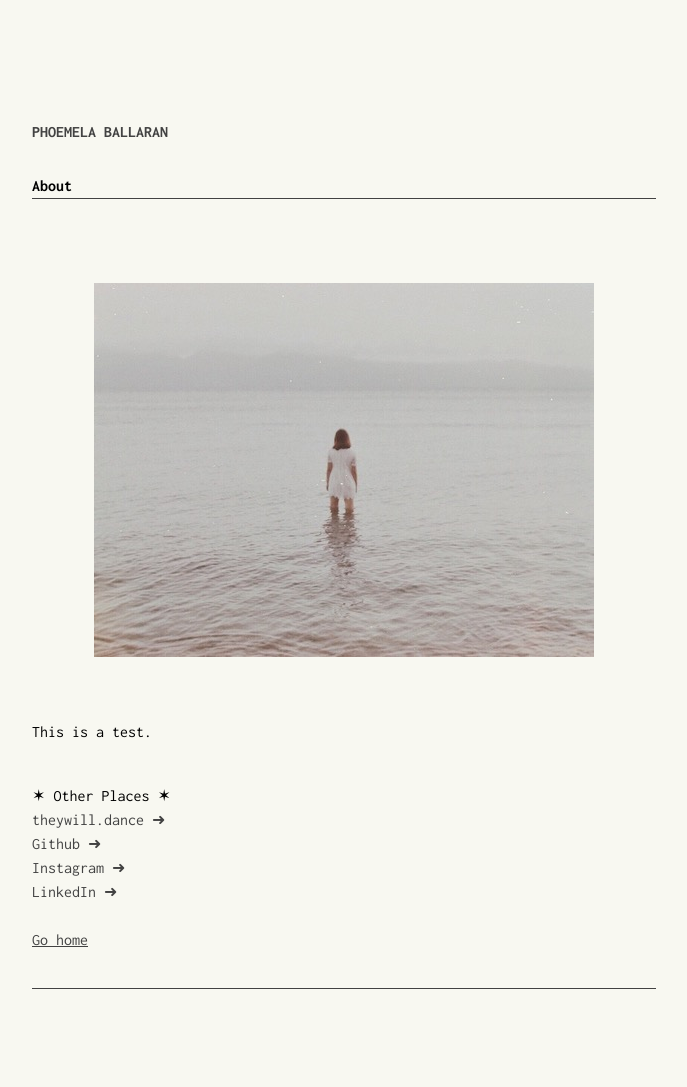
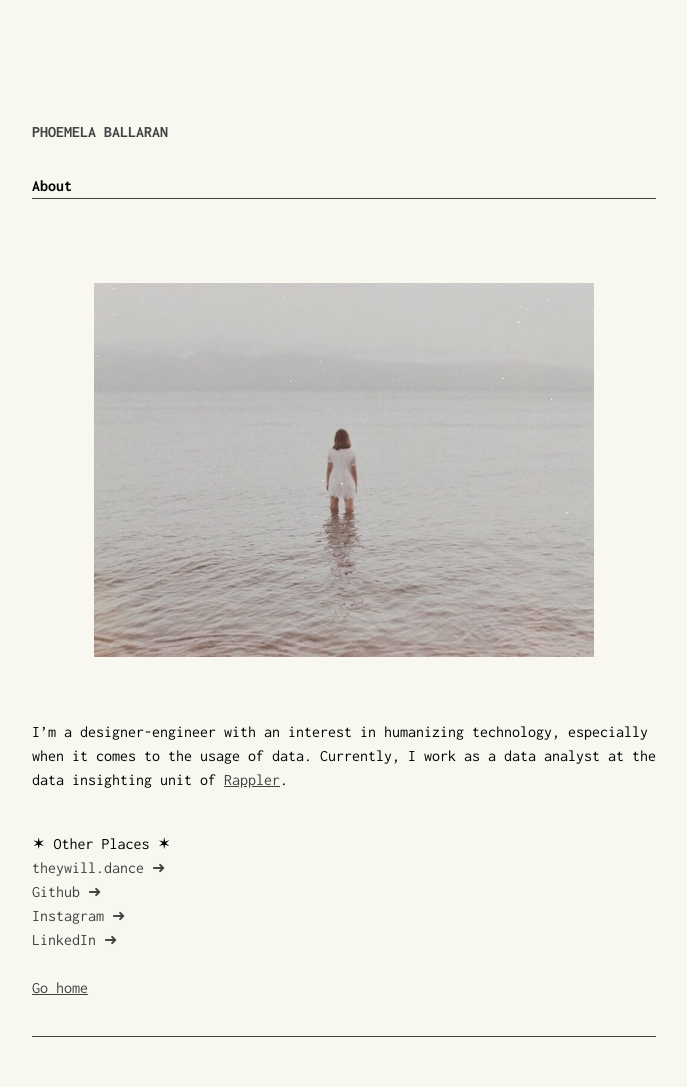
Before and after one commit to comoballar/phoemelaballaran.github.io, a Jekyll site: the page built from about.md, in a window 1280 px wide. Shown: the whole page, without its empty margins (88-775 px from the left). Built offline with Jekyll 4.4.1, drawn with Linux system fonts in a browser that asks for light colours; before the commit the page ends 1039 px from its top, so only the background shows below that.

Commit message:
Update about.md

```diff
--- a/about.md
+++ b/about.md
@@ -8,7 +8,7 @@
 <p align="center"><img src="https://phoemelaballaran.github.io/assets/sample/page/about/portrait.jpeg"/></p>
 <br>
 
-This is a test.
+I’m a designer-engineer with an interest in humanizing technology, especially when it comes to the usage of data. Currently, I work as a data analyst at the data insighting unit of <a href="https://www.rappler.com" target="_blank">Rappler</a>.
 
 <br>✶ Other Places ✶
 <br><a href="https://www.theywill.dance" target="_blank" style="text-decoration: none;">theywill.dance ➜</a>
```
